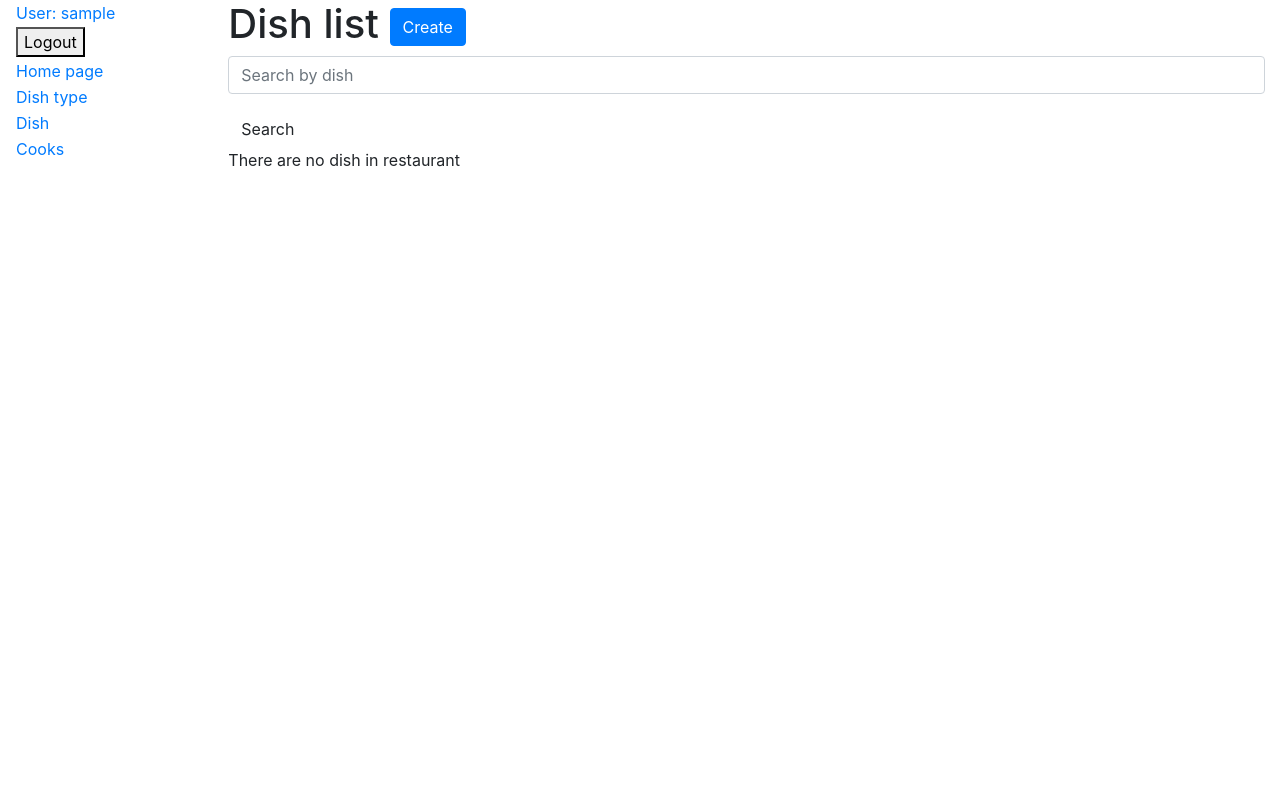
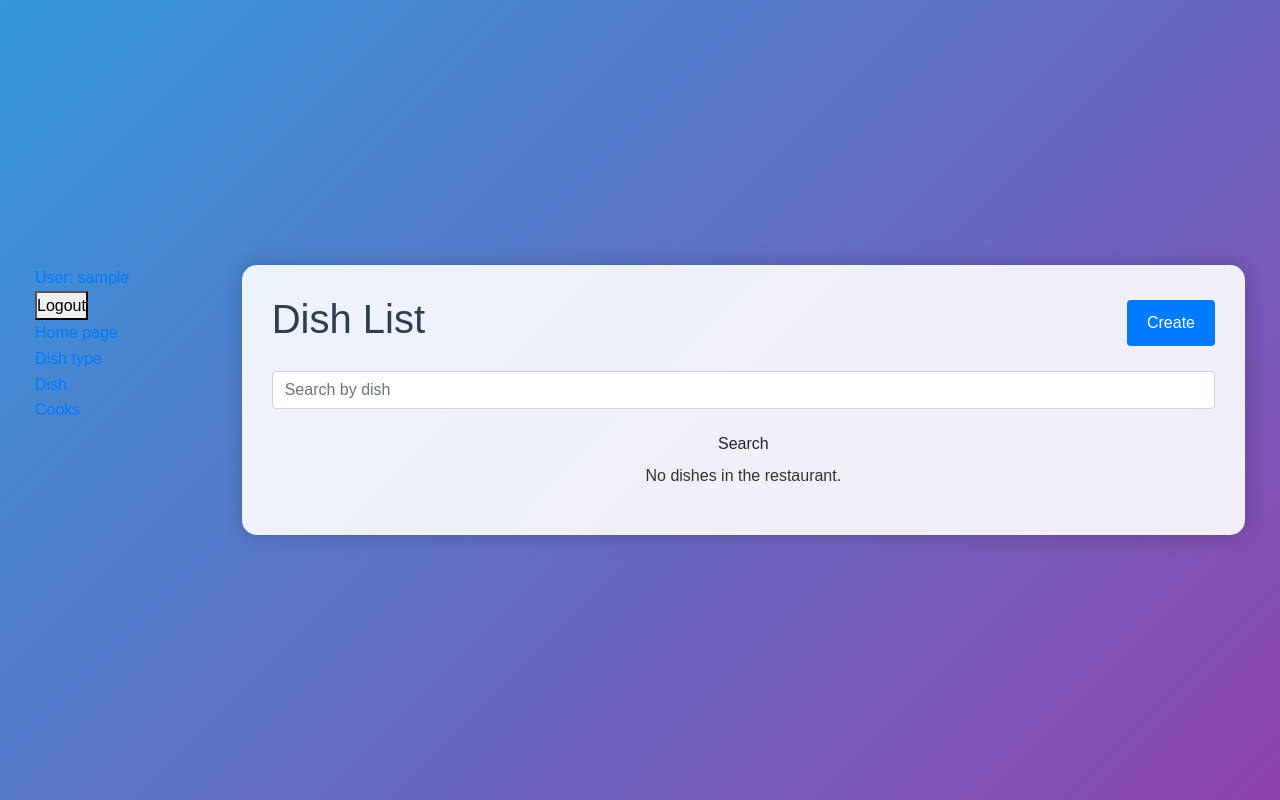
Before and after one commit to Serhii-Leonenko/mate_nginx_gunicorn, a Django app: page /dishes/ in a window 1280 px wide. Run offline with Django 5.2, Linux system fonts and the light colour scheme; the visitor is signed in with stand-in values (Sample User, id 1); data that the repository does not hold is empty; some libraries are stand-ins or nearby versions.

Commit message:
fix dish_list template & add style for dish_list

```diff
--- /dev/null
+++ b/static/css/dish_list.css
@@ -0,0 +1,95 @@
+/* General reset for margin and padding */
+* {
+  margin: 0;
+  padding: 0;
+  box-sizing: border-box;
+}
+
+body {
+  font-family: Arial, sans-serif; /* Modern and clean font */
+  line-height: 1.6;
+  background: linear-gradient(135deg, #3498db, #8e44ad); /* Gradient background for a vibrant look */
+  color: #333; /* Dark text color for readability */
+  display: flex;
+  justify-content: center; /* Center content horizontally */
+  align-items: center; /* Center content vertically */
+  min-height: 100vh; /* Ensure body takes full viewport height */
+  padding: 20px; /* Padding to prevent content from touching edges */
+}
+
+.container {
+  width: 100%; /* Full width for the main content area */
+  background-color: rgba(255, 255, 255, 0.9); /* White background with slight transparency */
+  border-radius: 15px; /* Rounded corners for a modern look */
+  box-shadow: 0 0 20px rgba(0, 0, 0, 0.2); /* Soft shadow for depth */
+  padding: 30px; /* Increased padding for more space */
+  text-align: center; /* Center text within the container */
+}
+
+/* Header styles */
+.header {
+  display: flex; /* Align header items in a row */
+  justify-content: space-between; /* Space between title and button */
+  align-items: center; /* Vertically center items */
+  margin-bottom: 20px; /* Space below header */
+}
+
+.title {
+  color: #2c3e50; /* Dark blue-gray color for the heading */
+  font-size: 2.5em; /* Larger font size for emphasis */
+}
+
+.create-button {
+  padding: 10px 20px; /* Padding for button */
+  border: none; /* Remove default border */
+  border-radius: 4px; /* Rounded corners for button */
+  background-color: #007bff; /* Blue background color */
+  color: #fff; /* White text color */
+  text-decoration: none; /* Remove underline */
+  font-size: 1em; /* Font size for button */
+  transition: background-color 0.3s ease; /* Smooth transition for hover effect */
+}
+
+.create-button:hover {
+  background-color: #0056b3; /* Darker blue background on hover */
+}
+
+/* Styles for dish list */
+.dish-list {
+  list-style: none; /* Remove bullet points */
+  padding: 0; /* Remove padding */
+  margin: 0; /* Remove margin */
+  text-align: left; /* Align text to the left */
+}
+
+.dish-item {
+  padding: 10px 0; /* Padding for each item */
+  border-bottom: 1px solid #ddd; /* Light gray border for separation */
+}
+
+.dish-item:last-child {
+  border-bottom: none; /* Remove border for last item */
+}
+
+.dish-link {
+  display: block; /* Make the link take full width of the container */
+  padding: 10px; /* Add padding inside the link */
+  color: #007bff; /* Blue color for links */
+  background-color: #f8f9fa; /* Light background for each item */
+  border-radius: 4px; /* Rounded corners for background */
+  text-decoration: none; /* Remove underline */
+  transition: background-color 0.3s ease, color 0.3s ease; /* Smooth transition for hover effect */
+}
+
+.dish-link:hover {
+  background-color: #e2e6ea; /* Slightly darker background on hover */
+  color: #0056b3; /* Darker color on hover */
+}
+
+.dish-id {
+  font-weight: bold; /* Bold font for ID */
+}
+
+.dish-name {
+  margin-left: 10px; /* Space between ID and name */
+}
--- a/templates/kitchen/dish_list.html
+++ b/templates/kitchen/dish_list.html
@@ -1,24 +1,27 @@
 {% extends "base.html" %}
 {% load crispy_forms_filters %}
+{% load static %}
 
 {% block content %}
-  <h1>
-    Dish list
-    <a href="{% url 'kitchen:dish-create' %}" class="btn btn-primary link-to-page">
-      Create
-    </a>
-  </h1>
+  <link rel="stylesheet" href="{% static 'css/dish_list.css' %}">
+  <div class="container">
+    <div class="header">
+      <h1 class="title">Dish List</h1>
+      <a href="{% url 'kitchen:dish-create' %}" class="create-button">Create</a>
+    </div>
     {% include "includes/search_form.html" %}
     {% if dish_list %}
-    <ul>
+      <ul class="dish-list">
         {% for dish in dish_list %}
-        <li>
-          <a href="{% url "kitchen:dish-detail" pk=dish.id %} ">{{ dish.id }}</a>
+          <li class="dish-item">
+            <a href="{% url 'kitchen:dish-detail' pk=dish.id %}" class="dish-link">
               {{ dish.name }} ({{ dish.dish_type.name }})
+            </a>
           </li>
         {% endfor %}
       </ul>
     {% else %}
-    <p>There are no dish in restaurant</p>
+      <p>No dishes in the restaurant.</p>
     {% endif %}
+  </div>
 {% endblock %}
```
Lines whose indentation alone changed are shown as unchanged.
